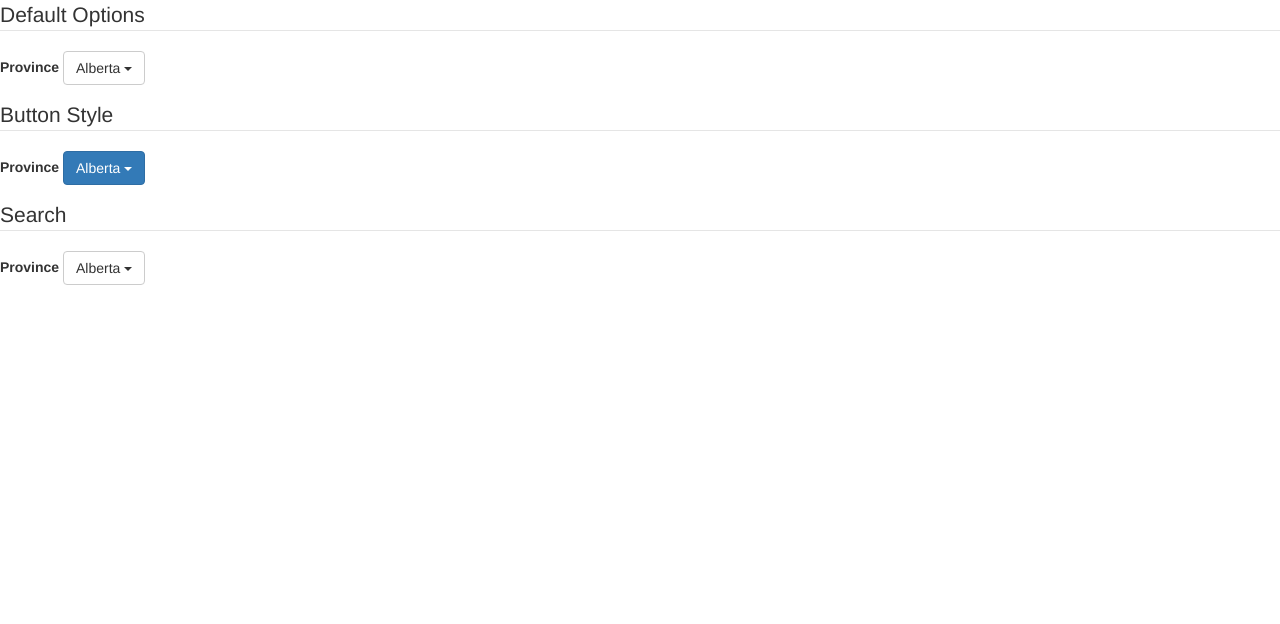
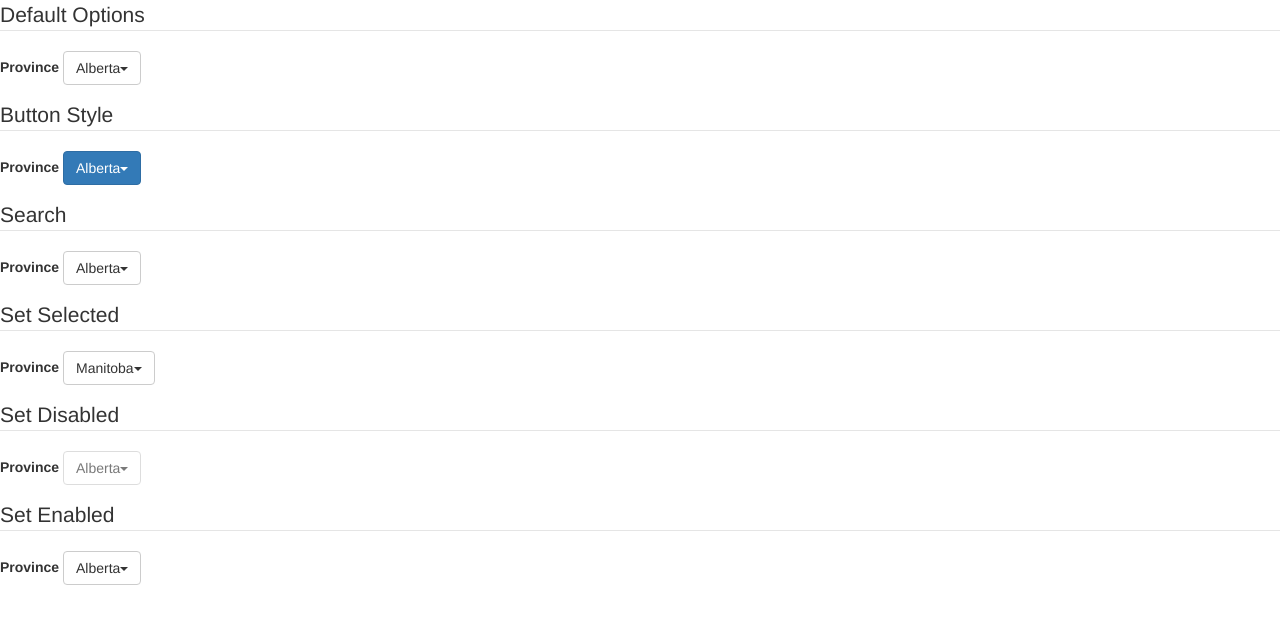
Before and after one commit to dubbs/bootstrap-select, a website: page index.html in a window 1280 px wide. Drawn offline with nearby package versions, Linux system fonts and the light colour scheme.

Commit message:
update button text on change

```diff
--- a/bower.json
+++ b/bower.json
@@ -1,7 +1,7 @@
 {
   "name": "bootstrap-select-to-button",
   "main": "src/main.js",
-  "version": "0.2.1",
+  "version": "0.3.0",
   "homepage": "https://github.com/dubbs/bootstrap-select-to-button",
   "authors": [
     "Kevin Warrington <kevin.warrington@gmail.com>"
--- a/index.html
+++ b/index.html
@@ -83,6 +83,69 @@
         </select>
       </div>
     </fieldset>
+    <fieldset>
+      <legend>Set Selected</legend>
+      <div class="form-group">
+        <label for="example4" class="control-label">Province</label>
+        <select id="example4" class="form-control">
+          <option>Alberta</option>
+          <option>British Columbia</option>
+          <option>Manitoba</option>
+          <option>New Brunswick</option>
+          <option>Newfoundland and Labrador</option>
+          <option>Northwest Territories</option>
+          <option>Nova Scotia</option>
+          <option>Nunavut</option>
+          <option>Ontario</option>
+          <option>Prince Edward Island</option>
+          <option>Quebec</option>
+          <option>Saskatchewan</option>
+          <option>Yukon</option>
+        </select>
+      </div>
+    </fieldset>
+    <fieldset>
+      <legend>Set Disabled</legend>
+      <div class="form-group">
+        <label for="example5" class="control-label">Province</label>
+        <select id="example5" class="form-control">
+          <option>Alberta</option>
+          <option>British Columbia</option>
+          <option>Manitoba</option>
+          <option>New Brunswick</option>
+          <option disabled>Newfoundland and Labrador</option>
+          <option>Northwest Territories</option>
+          <option>Nova Scotia</option>
+          <option>Nunavut</option>
+          <option>Ontario</option>
+          <option>Prince Edward Island</option>
+          <option>Quebec</option>
+          <option>Saskatchewan</option>
+          <option>Yukon</option>
+        </select>
+      </div>
+    </fieldset>
+    <fieldset>
+      <legend>Set Enabled</legend>
+      <div class="form-group">
+        <label for="example6" class="control-label">Province</label>
+        <select id="example6" class="form-control" disabled>
+          <option>Alberta</option>
+          <option>British Columbia</option>
+          <option>Manitoba</option>
+          <option>New Brunswick</option>
+          <option disabled>Newfoundland and Labrador</option>
+          <option>Northwest Territories</option>
+          <option>Nova Scotia</option>
+          <option>Nunavut</option>
+          <option>Ontario</option>
+          <option>Prince Edward Island</option>
+          <option>Quebec</option>
+          <option>Saskatchewan</option>
+          <option>Yukon</option>
+        </select>
+      </div>
+    </fieldset>
   </form>
   <script>
   (function () {
@@ -98,13 +161,24 @@
   <script src="src/main.js"></script>
   <script>
   $('#example1').bootstrapSelectToButton();
+
   $('#example2').bootstrapSelectToButton({
     classButtonStyle: 'btn-primary'
   });
+
   $('#example3').bootstrapSelectToButton({
     minItemsForSearch: 5,
     templateSearchNoResultsText: 'No results y\'all'
   });
+
+  $('#example4').bootstrapSelectToButton();
+  $('#example4 option:eq(2)').prop('selected', true).change();
+
+  $('#example5').bootstrapSelectToButton();
+  $('#example5').prop('disabled', true).change();
+
+  $('#example6').bootstrapSelectToButton();
+  $('#example6').prop('disabled', false).change();
   </script>
 </body>
 </html>
--- a/package.json
+++ b/package.json
@@ -1,6 +1,6 @@
 {
   "name": "bootstrap-select-to-button",
-  "version": "0.2.1",
+  "version": "0.3.0",
   "description": "Transforms an HTML select element to a Bootstrap dropdown button group",
   "main": "src/main.js",
   "scripts": {
--- a/src/main.js
+++ b/src/main.js
@@ -11,12 +11,29 @@
 
   var bootstrapSelectToButton = (function () {
 
-    var ATTR_DATA_JS = 'data-js-bs';
-    var TEMPLATE_GROUP  = '<div class="btn-group"></div>';
-    var TEMPLATE_BUTTON = '<button id="{id}" type="button" class="btn dropdown-toggle {style}" data-toggle="dropdown" aria-haspopup="true" aria-expanded="false"><span {data-js}>{text}</span> {icon}</button>';
-    var TEMPLATE_MENU = '<ul class="dropdown-menu"></ul>';
-    var TEMPLATE_MENU_ITEM = '<li{disabled}><a href="#">{text}</a></li>';
-    var TEMPLATE_SEARCH = '<div class="dropdown"><form>{searchInput}<span class="help-block" style="display:none">{searchNoResultsText}</span></form></div>';
+    /**
+     * Build button text from template
+     * @param text
+     * @returns {*|jQuery|HTMLElement}
+     */
+    var buildButtonText = function ($select) {
+      var options = $select.data('options');
+      var $buttonText = $(options.templateButtonText);
+      $select.data('$buttonText', $buttonText);
+      return $buttonText;
+    };
+
+    /**
+     * Build button icon from template
+     * @param text
+     * @returns {*|jQuery|HTMLElement}
+     */
+    var buildButtonIcon = function ($select) {
+      var options = $select.data('options');
+      var $buttonIcon = $(options.templateButtonIcon);
+      $select.data('$buttonIcon', $buttonIcon);
+      return $buttonIcon;
+    };
 
     /**
      * Build button from template
@@ -24,22 +41,25 @@
      * @param text
      * @returns {*|jQuery|HTMLElement}
      */
-    var buildButton = function (id, text, style, icon) {
-      var buttonHTML = TEMPLATE_BUTTON
-        .replace(/\{id\}/g, id)
-        .replace(/\{text\}/g, text)
-        .replace(/\{style\}/g, style)
-        .replace(/\{data-js\}/g, ATTR_DATA_JS)
-        .replace(/\{icon\}/g, icon);
-      return $(buttonHTML);
+    var buildButton = function ($select) {
+      var options = $select.data('options');
+      var $button = $(options.templateButton);
+      // add style from options
+      $button.addClass(options.classButtonStyle);
+      $select.data('$button', $button);
+      return $button;
     };
 
     /**
      * Build button group from template
      * @returns {*|jQuery|HTMLElement}
      */
-    var buildButtonGroup = function () {
-      return $(TEMPLATE_GROUP);
+    var buildButtonGroup = function ($select) {
+      var options = $select.data('options');
+      var $buttonGroup = $(options.templateButtonGroup);
+      // store reference to select for buttonGroupHandlers
+      $buttonGroup.data('$select', $select);
+      return $buttonGroup;
     };
 
     /**
@@ -47,11 +67,9 @@
      * @param $menuItems
      * @returns {*|jQuery}
      */
-    var buildMenu = function ($menuItems, $menuSearch) {
-      if ($menuSearch.length) {
-        $menuItems.unshift($menuSearch);
-      }
-      return $(TEMPLATE_MENU).append($menuItems);
+    var buildMenu = function ($select) {
+      var options = $select.data('options');
+      return $(options.templateMenu);
     };
 
     /**
@@ -61,13 +79,17 @@
      * @returns {*|jQuery|HTMLElement}
      */
     var buildMenuItem = function (index, value) {
-      var $item = $(value);
-      var text = $item.text();
-      var disabled = $item.prop('disabled') ? ' class="disabled"' : '';
-      var menuItemHTML = TEMPLATE_MENU_ITEM
-        .replace(/\{disabled\}/g, disabled)
-        .replace(/\{text\}/g, text);
-      return $(menuItemHTML);
+      var options = this.data('options');
+      var $menuItem = $(options.templateMenuItem);
+      var $menuItemLink = $(options.templateMenuItemLink);
+      // set text
+      $menuItemLink.text($(value).text());
+      // set disabled
+      if ($(value).prop('disabled')) {
+        $menuItem.addClass('disabled');
+        $menuItemLink.prop('tabIndex', -1);
+      }
+      return $menuItem.append($menuItemLink);
     };
 
     /**
@@ -76,8 +98,9 @@
      * @returns {*}
      */
     var buildMenuItems = function ($select) {
-      var items = $select.find('option').map(buildMenuItem).toArray();
-      return items;
+      // setup proxy so we have access to options in menu item build
+      var buildMenuItemProxy = $.proxy(buildMenuItem, $select);
+      return $select.find('option').map(buildMenuItemProxy).toArray();
     };
 
     /**
@@ -85,50 +108,73 @@
      * @param $select
      * @returns {*}
      */
-    var buildMenuSearch = function ($menuItems, options) {
-      if ($menuItems.length > options.minItemsForSearch) {
-        var searchHTML = TEMPLATE_SEARCH
-          .replace(/\{searchInput\}/g, options.templateSearchInput)
-          .replace(/\{searchNoResultsText\}/g, options.templateSearchNoResultsText);
-        return $(searchHTML);
+    var buildMenuSearch = function ($select, menuItemsLength) {
+      var options = $select.data('options');
+      if (menuItemsLength > options.minItemsForSearch) {
+        return $(options.templateSearchForm);
       }
       return $();
     };
+
+    /**
+     * Build menu search box
+     * @param $select
+     * @returns {*}
+     */
+    var linkButtonToLabel = function ($select, $button) {
+      var options = $select.data('options');
+      var originalId = $select.attr('id');
+      var newId = options.labelPrefix + $select.attr('id');
+
+      var $label = $('label[for="' + originalId + '"]');
+      $label.attr('for', newId);
+      $button.attr('id', newId);
+    };
+
 
     /**
      * Update button text after change
      * @param $group
      * @param $link
      */
-    var updateButtonText = function ($group, $link) {
-      var text = $link.text().trim();
-      var $buttonText = $group.find('[' + ATTR_DATA_JS + ']');
-      $buttonText.text(text);
+    var updateButtonText = function ($select) {
+      var $buttonText = $select.data('$buttonText');
+      $buttonText.text($select.val());
     };
 
     /**
-     * Update select this widget has replaced
-     * @param $options
+     * Update button state after change
+     * @param $group
      * @param $link
      */
-    var updateHiddenSelect = function ($options, $link) {
-      var index = $link.closest('li').index();
-      $options.eq(index).prop('selected', true);
+    var updateButtonState = function ($select) {
+      var $button = $select.data('$button');
+      $button.prop('disabled', $select.prop('disabled'));
     };
 
     /**
-     * Event handler for option select
+     * Event handler for select change
      * @param e
      */
-    var handleSelect = function (e) {
+    var handleSelectChange = function (e) {
+      var $select = $(e.delegateTarget);
+      updateButtonText($select);
+      updateButtonState($select);
+    };
+
+    /**
+     * Event handler for button item click
+     * @param e
+     */
+    var handleClick = function (e) {
       e.preventDefault();
-      var $group = $(e.delegateTarget);
-      var $link = $(e.currentTarget);
-      var $options = $group.data('select').find('option');
-      var isDisabled = $link.closest('li').hasClass('disabled');
-      if (!isDisabled) {
-        updateButtonText($group, $link);
-        updateHiddenSelect($options, $link);
+      var $btnGroup = $(e.delegateTarget);
+      var $btnGroupItem = $(e.currentTarget);
+      var $select = $btnGroup.data('$select');
+      var selectedIndex = $btnGroup.find('li').index($btnGroupItem);
+      var $option = $select.find('option').eq(selectedIndex);
+      if (!$option.prop('disabled')) {
+        $option.prop('selected', true).change();
       }
     };
 
@@ -137,13 +183,13 @@
      * @param e
      */
     var handleShown = function (e) {
-      var $group = $(this);
-      var $searchInput = $group.find('.dropdown input');
+      var $buttonGroup = $(this);
+      var $searchInput = $buttonGroup.find('.dropdown input');
       if ($searchInput.length) {
         $searchInput.focus();
       } else {
-        var selectedIndex = $group.data('select').find(':selected').index();
-        $group.find('li:eq(' + selectedIndex + ') a').focus();
+        var selectedIndex = $buttonGroup.data('$select').find(':selected').index();
+        $buttonGroup.find('li:eq(' + selectedIndex + ') a').focus();
       }
     };
 
@@ -152,13 +198,13 @@
      * @param e
      */
     var handleSearch = function (e) {
-      var $all = $(this).find('li').hide();
-      var $matches = $all.filter(':icontains(' + $(e.target).val() + ')').show();
-      var $helpBlock = $(this).find('.help-block');
-      if ($matches.length) {
-        $helpBlock.hide();
+      var $menuItems        = $(this).find('li').hide();
+      var $menuItemsMatched = $menuItems.filter(':icontains(' + $(e.target).val() + ')').show();
+      var $noResults        = $(this).find('.help-block');
+      if ($menuItemsMatched.length) {
+        $noResults.hide();
       } else {
-        $helpBlock.show();
+        $noResults.show();
       }
     };
 
@@ -168,36 +214,43 @@
     var transformSelect = function () {
 
       var $select = $(this);
-      var options = $select.data('options');
 
-      var id = $select.attr('id');
-      var text = $select.find(':selected').text();
-      var style = options.classButtonStyle;
-      var icon = options.templateIcon;
+      var $buttonIcon = buildButtonIcon($select);
+      var $buttonText = buildButtonText($select);
+      var $button     = buildButton($select);
 
-      var $button     = buildButton(id, text, style, icon);
-      var $group      = buildButtonGroup();
-      var $menuItems  = buildMenuItems($select);
-      var $menuSearch = buildMenuSearch($menuItems, options);
-      var $menu       = buildMenu($menuItems, $menuSearch);
+      $button.append($buttonText);
+      $button.append($buttonIcon);
 
-      // add to group
-      $button.appendTo($group);
-      $menu.appendTo($group);
+      var $buttonGroup = buildButtonGroup($select);
+      var $menuItems   = buildMenuItems($select);
+      var $menuSearch  = buildMenuSearch($select, $menuItems.length);
+      var $menu        = buildMenu($select);
 
-      // group to select
-      $group.insertAfter($select);
+      // add items to menu
+      if ($menuSearch.length) {
+        $menuItems.unshift($menuSearch);
+      }
+      $menu.append($menuItems)
 
-      // keep track of select
-      $group.data('select', $select);
+      // add button and menu to group
+      $buttonGroup.append($button);
+      $buttonGroup.append($menu);
 
-      // remove id, so label works
-      $select.attr('id', '');
+      // change label "for"
+      linkButtonToLabel($select, $button);
+
+      // insert group after select
+      $buttonGroup.insertAfter($select);
 
       // events
-      $group.on('click', 'a', handleSelect);
-      $group.on('shown.bs.dropdown', handleShown);
-      $group.on('.dropdown input', handleSearch);
+      $select.on('change', handleSelectChange);
+      $buttonGroup.on('click', 'li', handleClick);
+      $buttonGroup.on('shown.bs.dropdown', handleShown);
+      $buttonGroup.on('.dropdown input', handleSearch);
+
+      // set initial state
+      $select.trigger('change');
     };
 
     return {
@@ -219,11 +272,17 @@
   };
 
   $.fn.bootstrapSelectToButton.defaults = {
-    templateIcon:                '<span class="caret"></span>',
-    templateSearchInput:         '<input class="form-control" placeholder="Search">',
-    templateSearchNoResultsText: 'No results found',
-    classButtonStyle:            'btn-default',
-    minItemsForSearch:           Infinity
+    templateButton:       '<button type="button" class="btn dropdown-toggle" data-toggle="dropdown" aria-haspopup="true" aria-expanded="false"></button>',
+    templateButtonIcon:   '<span class="caret"></span>',
+    templateButtonText:   '<span>{text}</span>',
+    templateButtonGroup:  '<div class="btn-group"></div>',
+    templateMenu:         '<ul class="dropdown-menu"></ul>',
+    templateMenuItem:     '<li></li>',
+    templateMenuItemLink: '<a href="#"></a>',
+    templateSearchForm:   '<div class="dropdown"><form><input class="form-control" placeholder="Search"><span class="help-block" style="display:none">No results found</span></form></div>',
+    classButtonStyle:     'btn-default',
+    minItemsForSearch:    Infinity,
+    labelPrefix:          'bstb-'
   };
 
 }(this, this.document, this.jQuery));
```
Also changed, not shown: dist/main.min.js.
